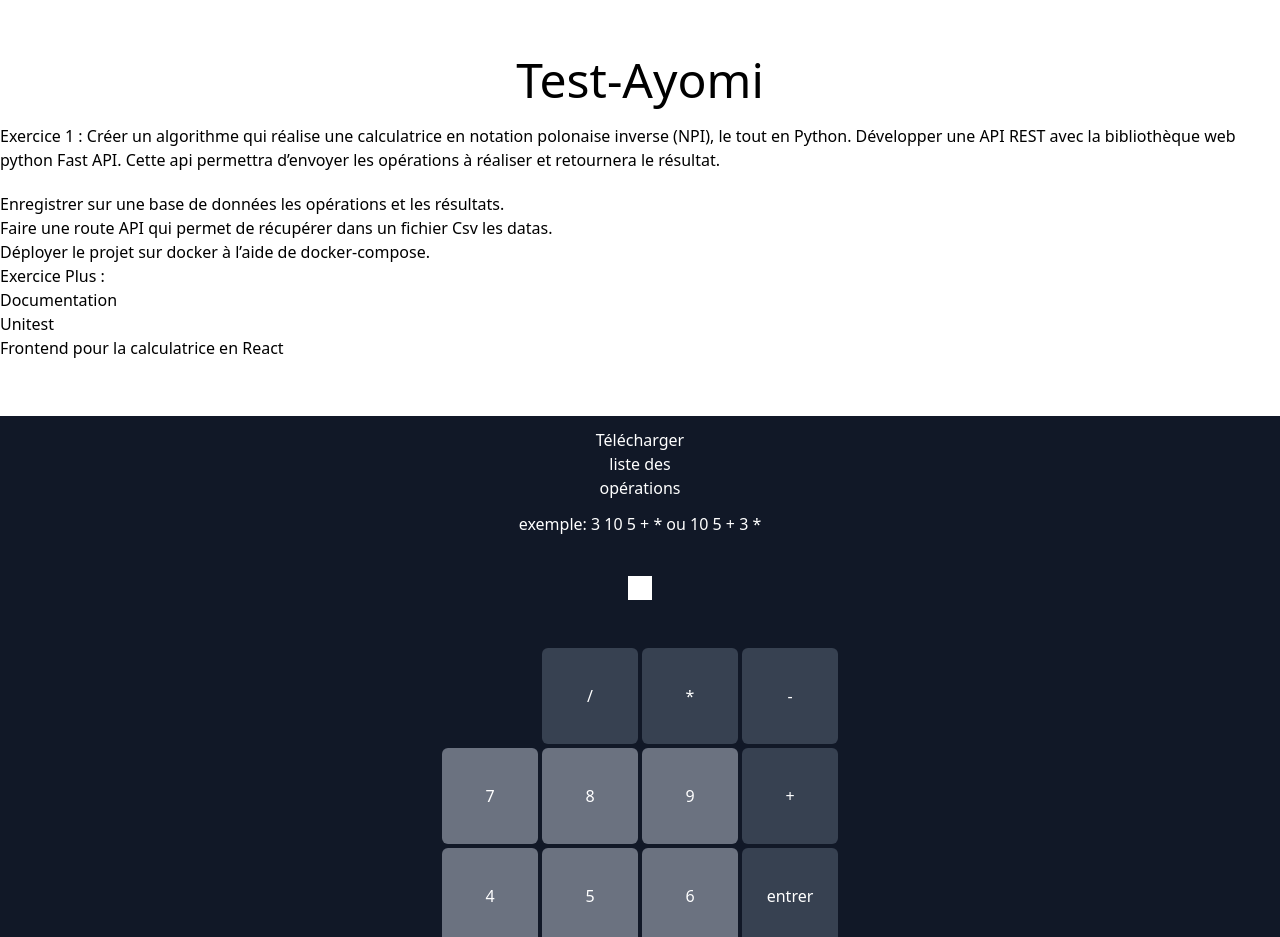
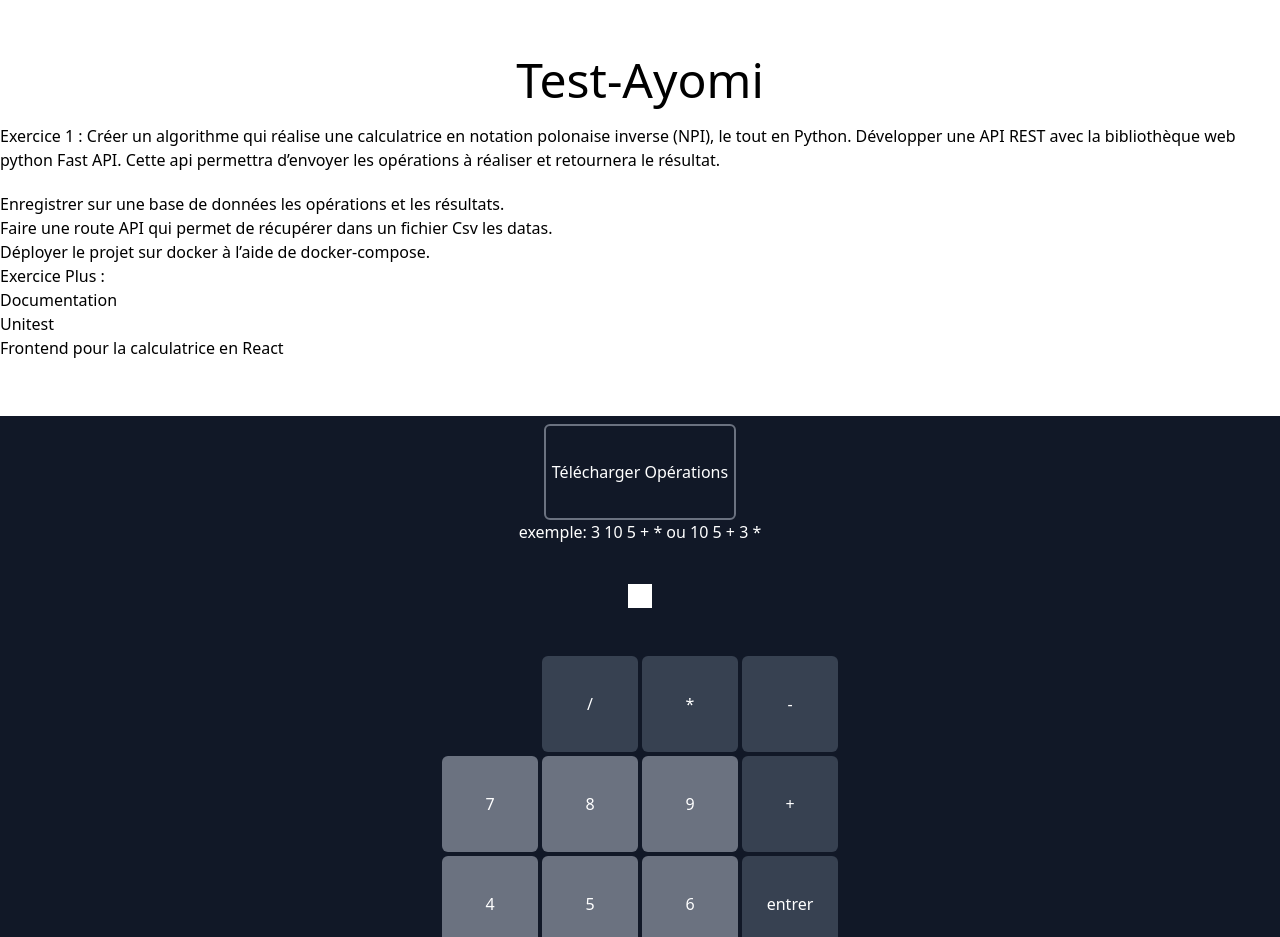
Before and after one commit to Magizchi/test-ayomi, a React (Vite) app in the folder client/: page / in a window 1280 px wide. Shown: the top 937 px of the page. Built offline with nearby package versions, Linux system fonts and the light colour scheme.

Commit message:
style(client:testform): add border for the button

```diff
--- a/client/src/components/organisms/testForm.tsx
+++ b/client/src/components/organisms/testForm.tsx
@@ -50,8 +50,8 @@ const TestForm = () => {
     }
 
     return (
-        <section className="flex flex-col items-center justify-center bg-gray-900">
-            <Buttons onClick={() => getCsv()}>Télécharger liste des opérations</Buttons>
+        <section className="flex flex-col items-center justify-center p-2 bg-gray-900">
+            <Buttons className="w-48 border-2 border-gray-500" onClick={() => getCsv()}>Télécharger Opérations</Buttons>
             <p className="text-white">exemple: 3 10 5 + * ou 10 5 + 3 *</p>
             <p className="p-3 my-10 text-5xl bg-white">{operation.join(' ')} {result ? `= ${result}` : ''}</p>
             {/* <p className="text-xl text-red-500">{message}</p> */}
```
